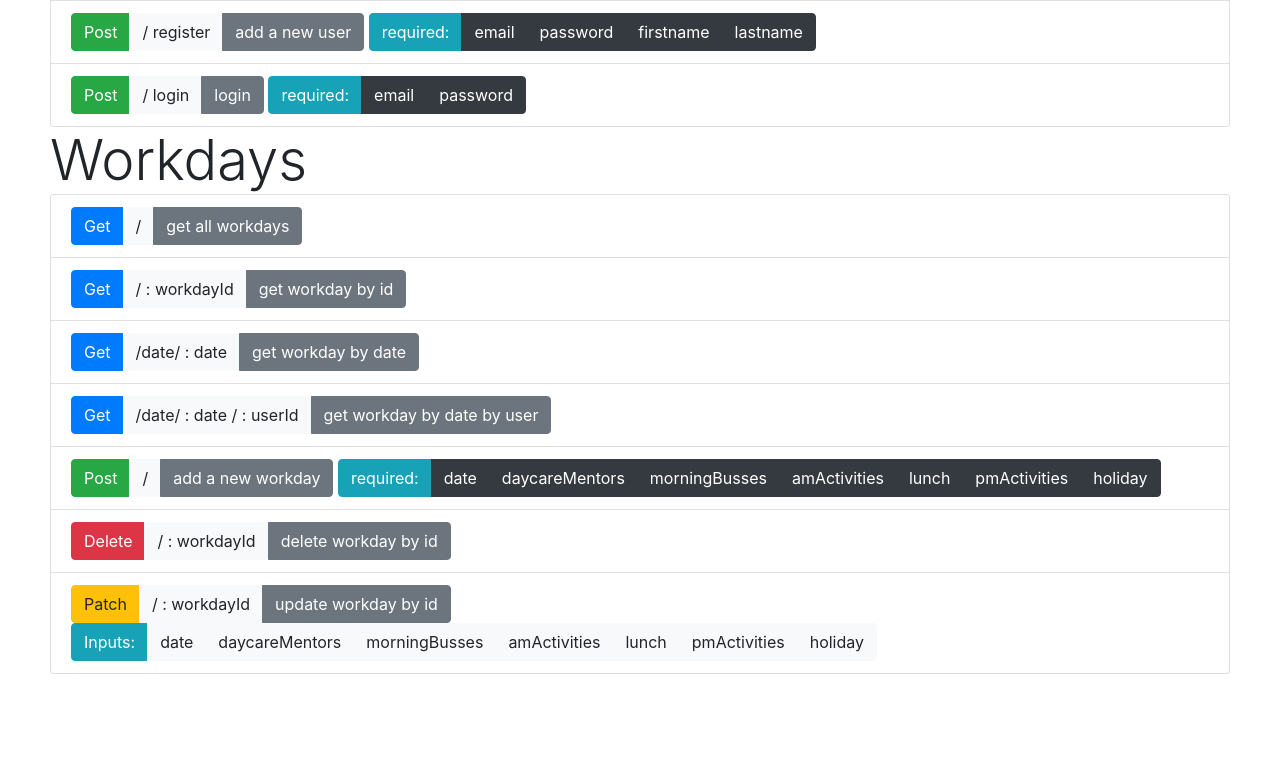
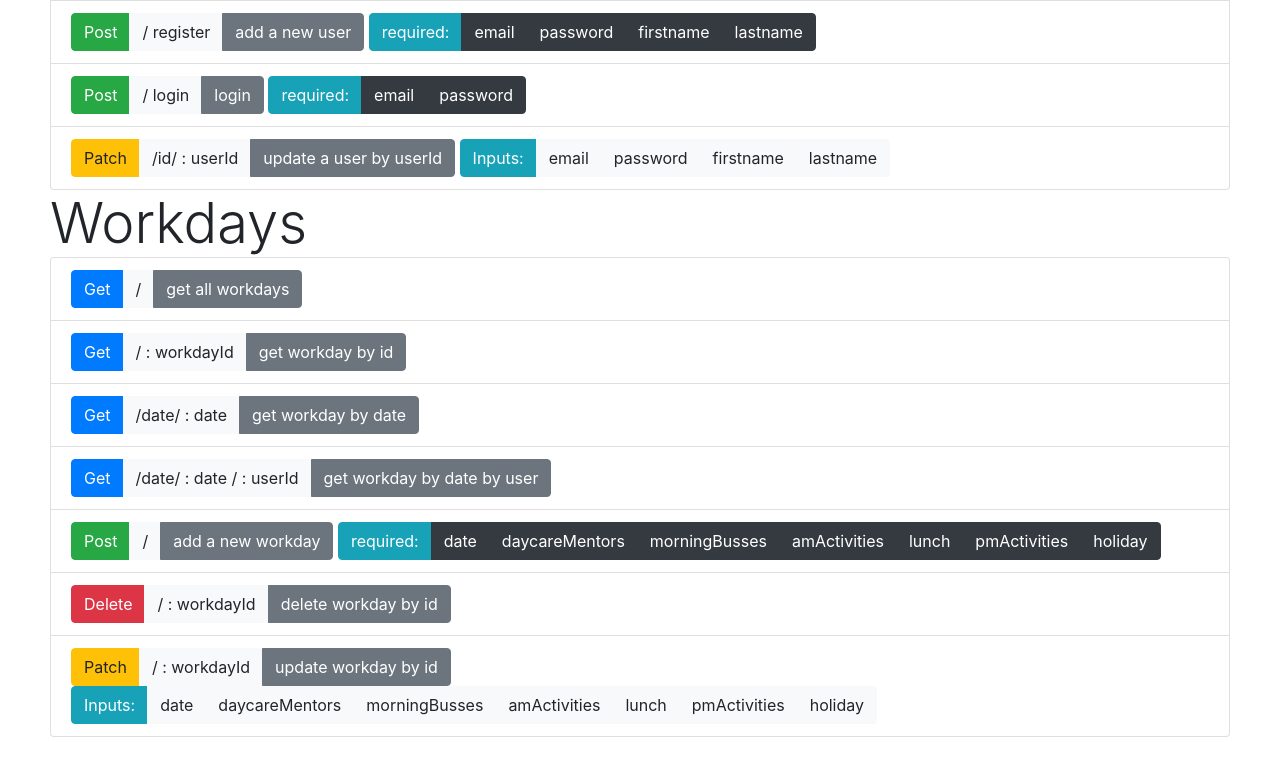
Before and after one commit to JakobLierman/Kolveniershof-backend, a website: page public/index.html in a window 1280 px wide. Shown: the part 2869-3644 px from the top of the page. Before the commit the page ends 3593 px from the top, so only its background shows below. Drawn offline with Linux system fonts and the light colour scheme.

Commit message:
update user backend routes

```diff
--- a/public/index.html
+++ b/public/index.html
@@ -473,6 +473,22 @@
           <button type="button" class="btn btn-dark">password</button>
         </div>
       </li>
+      <li class="list-group-item">
+        <div class="btn-group" role="group" aria-label="Basic example">
+          <button type="button" class="btn btn-warning">Patch</button>
+          <button type="button" class="btn btn-light">/id/ : userId </button>
+          <button type="button" class="btn btn-secondary">
+            update a user by userId
+          </button>
+        </div>
+        <div class="btn-group" role="group" aria-label="Basic example">
+          <button type="button" class="btn btn-info">Inputs:</button>
+          <button type="button" class="btn btn-light">email</button>
+          <button type="button" class="btn btn-light">password</button>
+          <button type="button" class="btn btn-light">firstname</button>
+          <button type="button" class="btn btn-light">lastname</button>
+        </div>
+      </li>
     </ul>
     <!-- !!!!!!!!!!!!!!!!!!!!!!!!!!!!!!!!!!!!!!!!!!!!!!!!!!!!!!!!!!!!!!!!!!!! -->
     <!--Workdays-->
@@ -501,7 +517,7 @@
       <li class="list-group-item">
         <div class="btn-group" role="group" aria-label="Basic example">
           <button type="button" class="btn btn-primary">Get</button>
-          <button type="button" class="btn btn-light">/date/ : date </button>
+          <button type="button" class="btn btn-light">/date/ : date</button>
           <button type="button" class="btn btn-secondary">
             get workday by date
           </button>
@@ -510,7 +526,9 @@
       <li class="list-group-item">
         <div class="btn-group" role="group" aria-label="Basic example">
           <button type="button" class="btn btn-primary">Get</button>
-          <button type="button" class="btn btn-light">/date/ : date / : userId</button>
+          <button type="button" class="btn btn-light">
+            /date/ : date / : userId
+          </button>
           <button type="button" class="btn btn-secondary">
             get workday by date by user
           </button>
```
